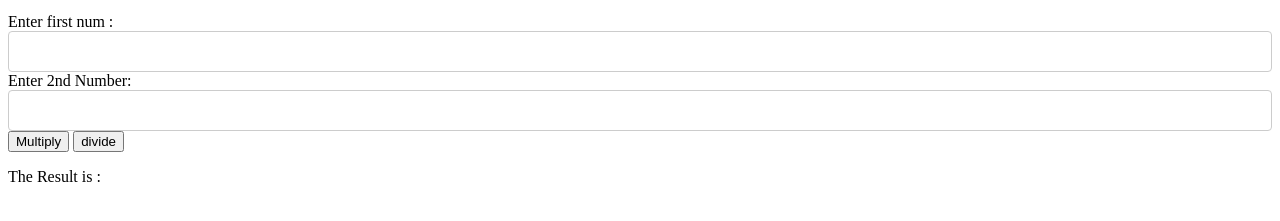
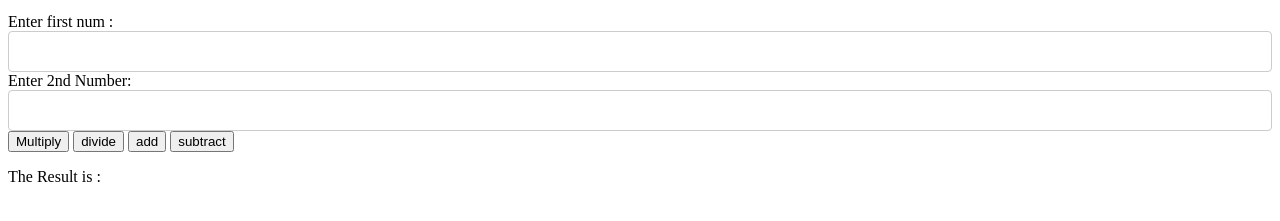
Before and after one commit to ejiroifie/assignment-project, a plain HTML site: page index.html in a window 1280 px wide. Shown: the part 477-698 px from the top of the page. Drawn offline with Linux system fonts and the light colour scheme.

Commit message:
testing subraction and addition code

```diff
--- a/index.html
+++ b/index.html
@@ -78,6 +78,8 @@
       Enter 2nd Number: <input type="text" id="secondNumber" /><br>
       <input type="button" onClick="mult()" Value="Multiply" />
       <input type="button" onClick="div()" Value="divide" />
+      <input type="button" onClick="add()" Value="add" />
+      <input type="button" onClick="sub()" Value="subtract" />
     </form>
 
     <p>The Result is : <br>
@@ -85,6 +87,7 @@
 
 
    <script>
+
 
       function mult() {
            num1 = document.getElementById ("firstNumber").value;
@@ -99,6 +102,19 @@
 
       }
 
+      function add ()  {
+        num1 = document.getElementById ("firstNumber").value;
+        num2 = document.getElementById ("secondNumber").value;
+        document.getElementById ("result").innerHTML = (num1 + num2);
+
+      }
+
+      function sub ()  {
+        num1 = document.getElementById ("firstNumber").value;
+        num2 = document.getElementById ("secondNumber").value;
+        document.getElementById ("result").innerHTML = (num1 - num2);
+     }
+
   </script>
 
 
```
